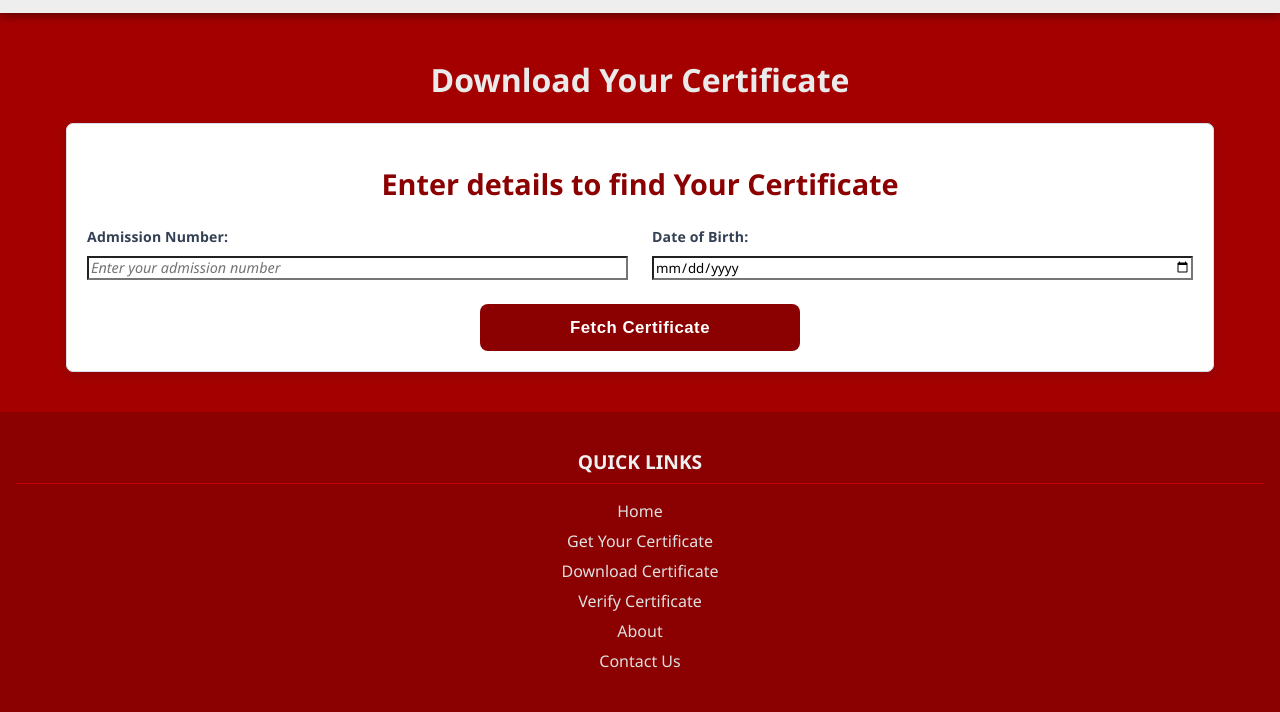
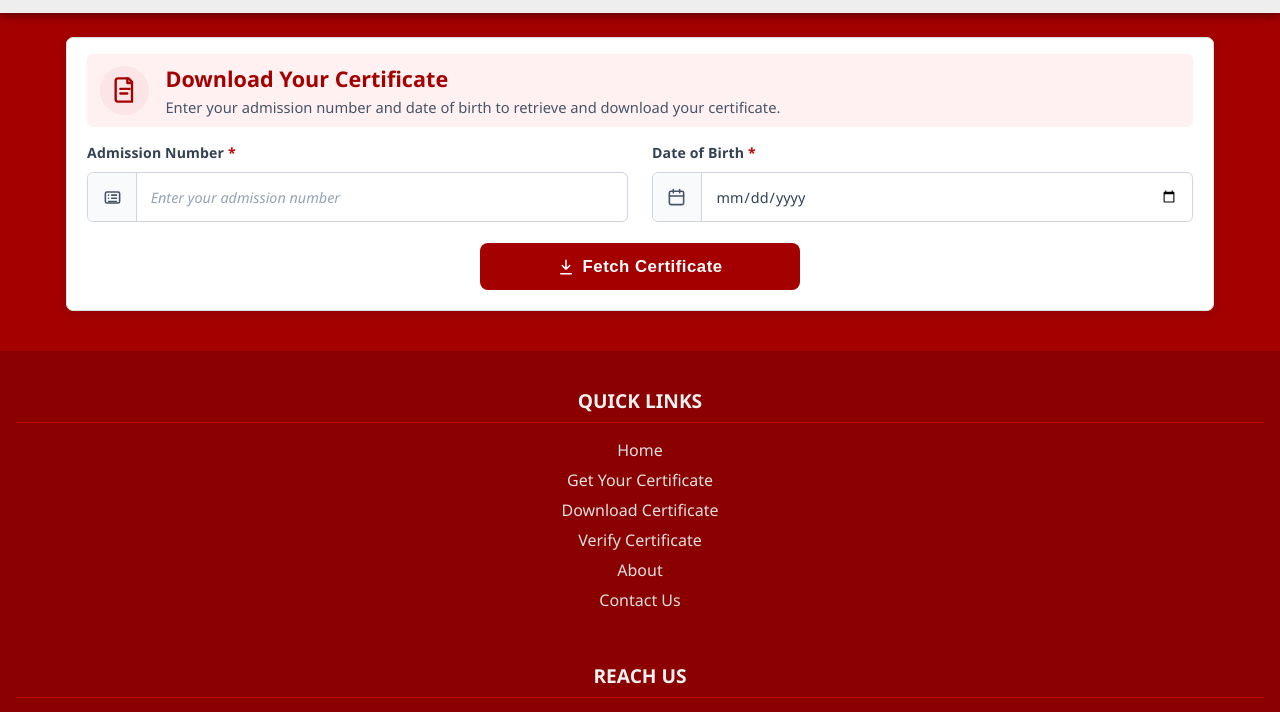
Before and after one commit to Saurabhtbj1201/galgotias-university-certificate, a plain HTML site: page frontend/download_certificate.html in a window 1280 px wide. Shown: the part 64-776 px from the top of the page. Drawn offline with Linux system fonts and the light colour scheme; a script that the page names is missing.

Commit message:
update certificate download UI

```diff
--- a/frontend/download_certificate.html
+++ b/frontend/download_certificate.html
@@ -69,34 +69,53 @@
     </header>
 
     <main>
-        <h1>Download Your Certificate</h1>
         <section class="download-certificate">
-            <h2>Enter details to find Your Certificate</h2>
+            <div class="download-form-heading">
+                <div class="download-form-heading-icon" aria-hidden="true">
+                    <svg xmlns="http://www.w3.org/2000/svg" width="28" height="28" viewBox="0 0 24 24" fill="none" stroke="currentColor" stroke-width="2" stroke-linecap="round" stroke-linejoin="round"><path d="M6 2h9l3 3v17H6a2 2 0 0 1-2-2V4a2 2 0 0 1 2-2Z"/><path d="M14 2v4h4M8 11h8M8 15h6"/></svg>
+                </div>
+                <div>
+                    <h2>Download Your Certificate</h2>
+                    <p>Enter your admission number and date of birth to retrieve and download your certificate.</p>
+                </div>
+            </div>
             <form id="downloadForm">
                 <div class="field">
-                    <label for="admissionNumber">Admission Number:</label>
-                    <input type="text" id="admissionNumber" name="admissionNumber"
-                        placeholder="Enter your admission number" required>
+                    <label for="admissionNumber">Admission Number <span aria-hidden="true">*</span></label>
+                    <div class="download-input-control">
+                        <span class="download-input-icon" aria-hidden="true">
+                            <svg xmlns="http://www.w3.org/2000/svg" width="19" height="19" viewBox="0 0 24 24" fill="none" stroke="currentColor" stroke-width="2" stroke-linecap="round" stroke-linejoin="round"><rect x="3" y="5" width="18" height="14" rx="2"/><path d="M7 9h.01M11 9h6M7 13h.01M11 13h6M7 17h10"/></svg>
+                        </span>
+                        <input type="text" id="admissionNumber" name="admissionNumber"
+                            placeholder="Enter your admission number" required>
+                    </div>
                 </div>
 
                 <div class="field">
-                    <label for="dob">Date of Birth:</label>
-                    <input type="date" id="dob" name="dob" required>
+                    <label for="dob">Date of Birth <span aria-hidden="true">*</span></label>
+                    <div class="download-input-control">
+                        <span class="download-input-icon" aria-hidden="true">
+                            <svg xmlns="http://www.w3.org/2000/svg" width="19" height="19" viewBox="0 0 24 24" fill="none" stroke="currentColor" stroke-width="2" stroke-linecap="round" stroke-linejoin="round"><rect x="3" y="4" width="18" height="17" rx="2"/><path d="M16 2v4M8 2v4M3 10h18"/></svg>
+                        </span>
+                        <input type="date" id="dob" name="dob" required>
+                    </div>
                 </div>
 
-                <button type="submit">Fetch Certificate</button>
+                <button type="submit" class="download-submit">
+                    <svg xmlns="http://www.w3.org/2000/svg" width="18" height="18" viewBox="0 0 24 24" fill="none" stroke="currentColor" stroke-width="2" stroke-linecap="round" stroke-linejoin="round" aria-hidden="true"><path d="M12 3v12M7 10l5 5 5-5M5 21h14"/></svg>
+                    Fetch Certificate
+                </button>
             </form>
             <div id="certificatePreview" class="hidden">
                 <h3>Certificate Preview</h3>
                 <div id="previewContent">
                     <!-- This content will be dynamically generated by script.js -->
                 </div>
-                <button id="downloadButton" style="display: none;">Download Certificate (PDF)</button>
-                <div class="share-options" style="display: none;">
-                    <h4>Share on:</h4>
-                    <button onclick="shareOn('linkedin')">LinkedIn</button>
-                    <button onclick="shareOn('twitter')">Twitter</button>
-                    <button onclick="shareOn('email')">Email</button>
+                <div id="downloadActions" class="download-preview-actions">
+                    <button id="downloadButton" style="display: none;">
+                        <svg xmlns="http://www.w3.org/2000/svg" width="17" height="17" viewBox="0 0 24 24" fill="none" stroke="currentColor" stroke-width="2" stroke-linecap="round" stroke-linejoin="round" aria-hidden="true"><path d="M12 3v12M7 10l5 5 5-5M5 21h14"/></svg>
+                        Download Certificate
+                    </button>
                 </div>
             </div>
         </section>
@@ -192,8 +211,10 @@
             </div>
             <div class="footer-section reach-us">
                 <h3>REACH US</h3>
-                <p><a href="tel:9798024301">9798024301</a></p>
                 <p><a href="mailto:galgotiasuniversity.ac.in@gmail.com">galgotiasuniversity.ac.in@gmail.com</a></p>
+                <p><a href="https://www.gu-saurabh.tech/portfolio" target="_blank" rel="noopener noreferrer">Portfolio</a></p>
+                <p><a href="https://www.gu-saurabh.tech/blog" target="_blank" rel="noopener noreferrer">Blogs</a></p>
+                <p><a href="https://www.gu-saurabh.tech/project/fc974097-5f62-4074-878e-042492ba4232" target="_blank" rel="noopener noreferrer">About it</a></p>
             </div>
             <div class="footer-section locate-us">
                 <h3>LOCATE US</h3>
```
